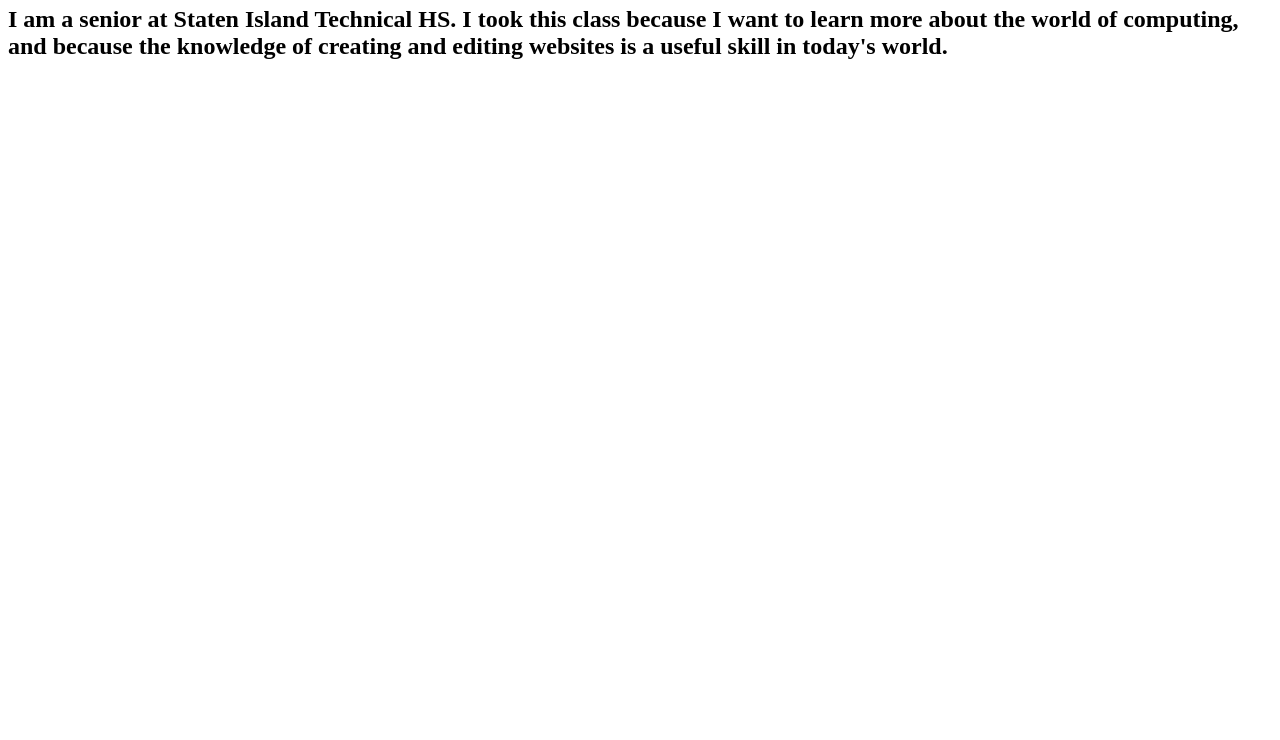
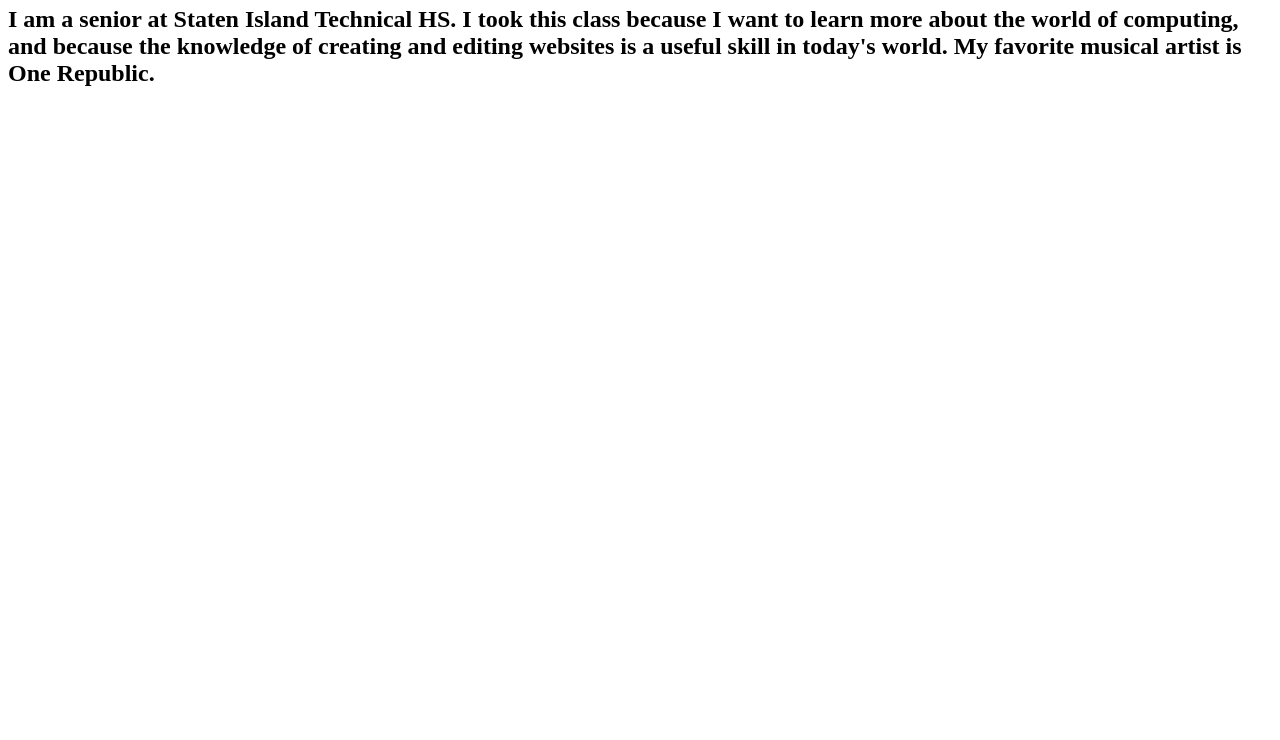
Before and after one commit to staten-island-tech/about-me-page-EthanEsk37, a plain HTML site: page index.html in a window 1280 px wide. Shown: the part 60-800 px from the top of the page. Drawn offline with Linux system fonts and the light colour scheme.

Commit message:
Update index.html

```diff
--- a/index.html
+++ b/index.html
@@ -3,14 +3,14 @@
     <meta charset="UTF-8">
     <meta http-equiv="X-UA-Compatible" content="IE=edge">
     <meta name="viewport" content="width=device-width, initial-scale=1.0">
-    <title>Document</title>
+    <title>Ethan Eskenazi</title>
 </head>
 <body>
     <h1>
         Hello, my name is Ethan.
     </h1>
     <h2>
-        I am a senior at Staten Island Technical HS. I took this class because I want to learn more about the world of computing, and because the knowledge of creating and editing websites is a useful skill in today's world.
+        I am a senior at Staten Island Technical HS. I took this class because I want to learn more about the world of computing, and because the knowledge of creating and editing websites is a useful skill in today's world. My favorite musical artist is One Republic.
     </h2>
 </body>
 </html>
```
